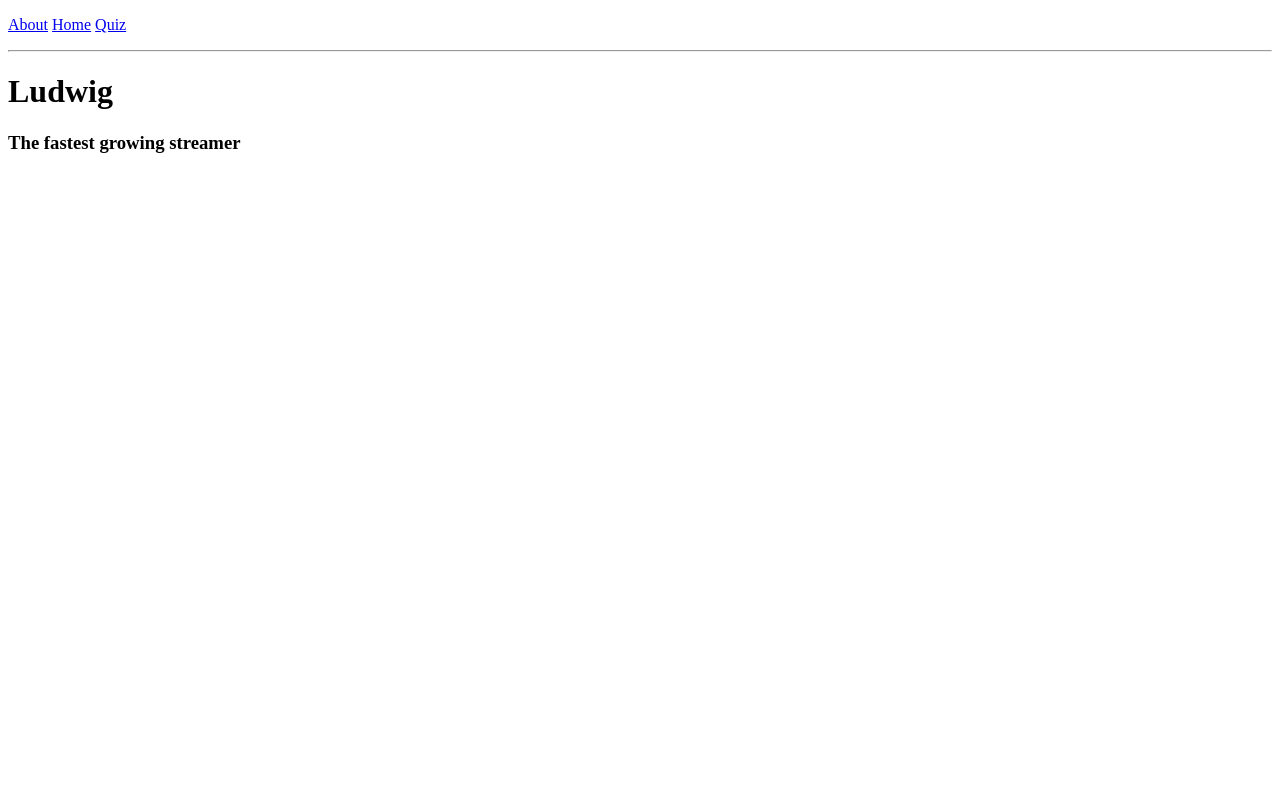
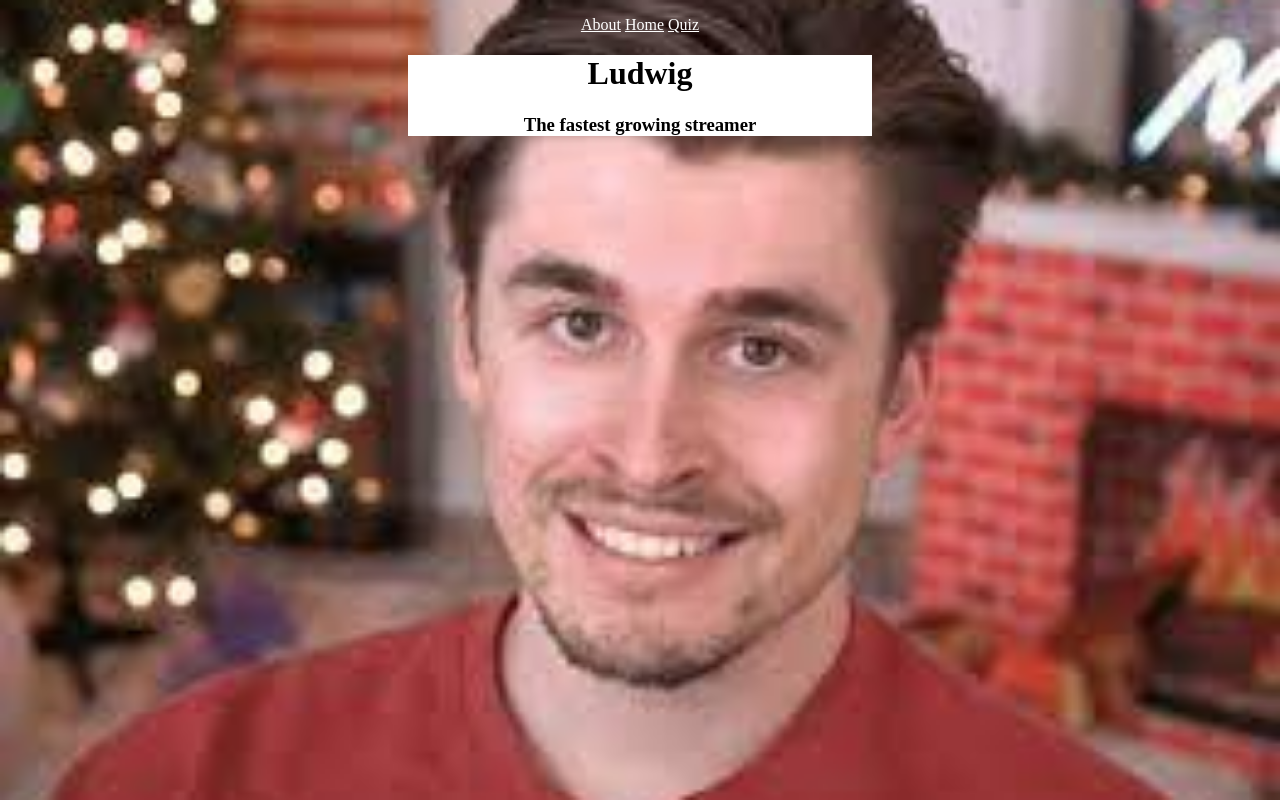
Before and after one commit to Mkups1/Website-project, a plain HTML site: page Home.HTML in a window 1280 px wide. Drawn offline with Linux system fonts and the light colour scheme.

Commit message:
Second commit

```diff
--- a/Home.HTML
+++ b/Home.HTML
@@ -4,12 +4,17 @@
     <meta charset="UTF-8">
     <meta http-equiv="X-UA-Compatible" content="IE=edge">
     <meta name="viewport" content="width=device-width, initial-scale=1.0">
-    <title>Document</title>
+    <title>Ludwig</title>
+    <link href="Home.css" rel="stylesheet" type="text/css">
 </head>
 <body>
+    <div id="div1">
     <p><a href="About.HTML">About</a>  <a href="Home.HTML">Home</a>  <a href="Quiz.HTML">Quiz</a></p>
-    <hr>
+    </div>
+    <div id="div2">
     <h1>Ludwig</h1>
     <h3>The fastest growing streamer</h3>
+    <p></p>
+    </div>
 </body>
 </html>
--- /dev/null
+++ b/Home.css
@@ -0,0 +1,14 @@
+HTML{
+    background: url("img/Ludwig.jpg")no-repeat center fixed;
+    background-size: cover;
+}
+body{
+    text-align:center;
+}
+#div2{
+    background:white;
+    margin:1px 400px;
+}
+a{
+    color:white;
+}
```
Also changed, not shown: About.css (added), Quiz.css (added), img/Ludwig.jpg (added), style.css (deleted).
